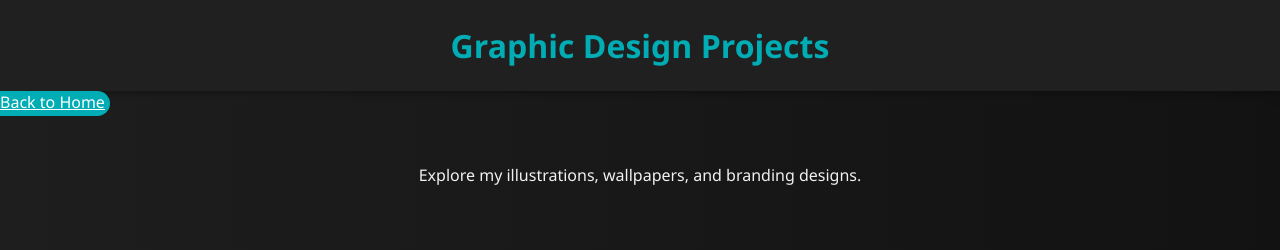
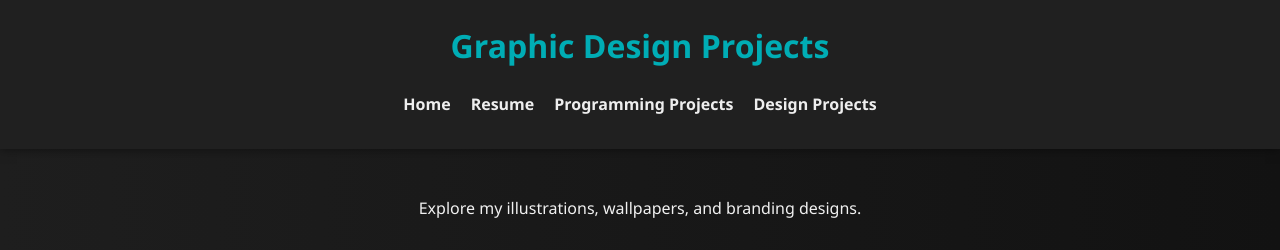
Before and after one commit to PiyushKoli04/My-Portfolio, a plain HTML site: page design-projects.html in a window 1280 px wide. Shown: the top 250 px of the page. Drawn offline with Linux system fonts and the light colour scheme.

Commit message:
changed the navigation between pages

```diff
--- a/design-projects.html
+++ b/design-projects.html
@@ -9,9 +9,16 @@
   <link rel="stylesheet" href="https://cdnjs.cloudflare.com/ajax/libs/font-awesome/6.5.0/css/all.min.css">
 </head>
 <body>
-  <header><h1>Graphic Design Projects</h1></header>
-<div class="back-to-home"><a href="index.html">Back to Home</a></nav>
-  </div>
+  <header><h1>Graphic Design Projects</h1>
+  <nav>
+      <ul>
+        <li><a href="index.html">Home</a></li>
+        <li><a href="resume.html">Resume</a></li>
+        <li><a href="python-projects.html">Programming Projects</a></li>
+        <li><a href="design-projects.html">Design Projects</a></li>
+      </ul>
+    </nav></header>
+
     <main>
     <p>Explore my illustrations, wallpapers, and branding designs.</p>
   </main>
```
Also changed, not shown: python-projects.html (+10 -3 lines), resume.html (+9 -2 lines).
